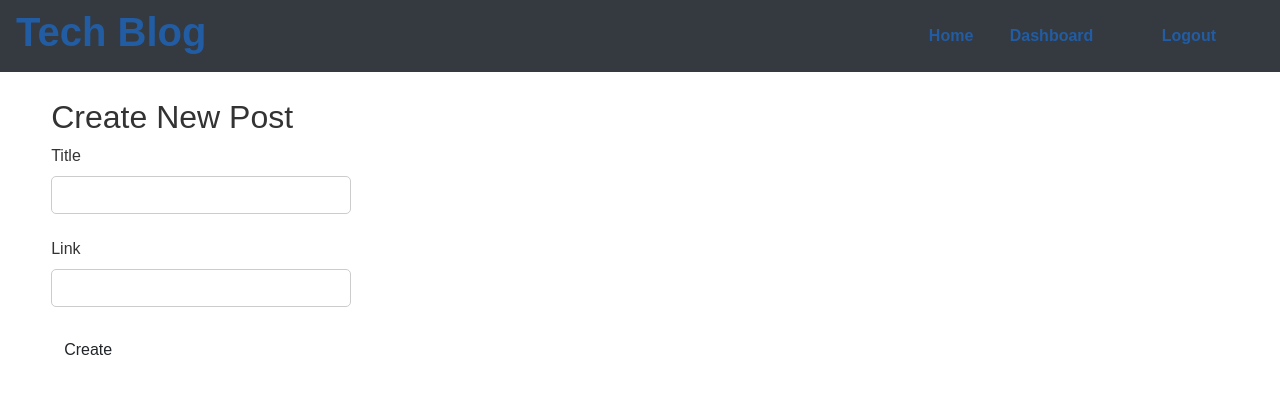
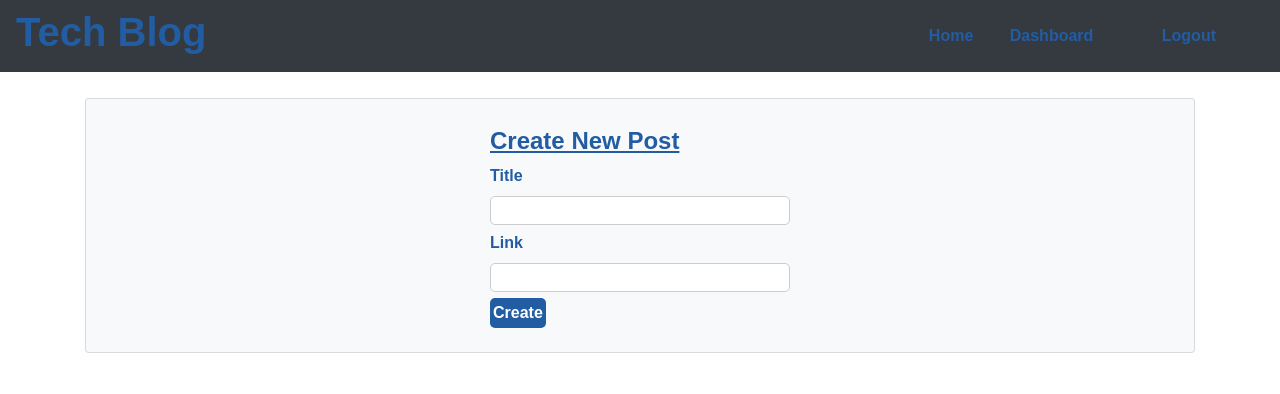
Before and after one commit to siwel20/tech-blog, a Node server app: page /dashboard in a window 1280 px wide. Shown: the top 394 px of the page. Run offline with Node 20, Linux system fonts and the light colour scheme; a user stored in the database is signed in; data that the repository does not hold is empty; some libraries are stand-ins or nearby versions.

Commit message:
updated dashboard style

```diff
--- a/views/dashboard.handlebars
+++ b/views/dashboard.handlebars
@@ -1,31 +1,44 @@
+<div class="container">
+  <div class="card bg-light width: 100%;">
+    <div class="mx-4 my-4 mx-auto">
       <section>
-    <h2>Create New Post</h2>
-
+        <div class="title-signup">Create New Post</div>
         <form class="new-post-form">
           <div>
-            <label for="post-title">Title</label>
+            <label class="title" for="post-title">Title</label>
             <input type="text" id="post-title" name="post-title" />
           </div>
           <div>
-            <label for="post-url">Link</label>
+            <label class="title" for="post-url">Link</label>
             <input id="post-url" name="post-url" />
           </div>
-        <button type="submit" class="btn">Create</button>
+          <button type="submit">Create</button>
         </form>
       </section>
+    </div>
+  </div>
+</div>
+
 
 {{#if posts.length}}
+<div class="container">
+  <div class="card bg-light width: 100%;">
+    <div class="mx-4 my-4 mx-auto">
       <section>
-  <h2>Your Posts</h2>
+        <div class="title-signup">Your Posts</div>
         <ol>
           {{#each posts as |post|}}
           <li>
             {{> post-info post}}
+            <br>
             <a href="/dashboard/edit/{{post.id}}" class="edit-link">Edit post</a>
           </li>
           {{/each}}
         </ol>
       </section>
+    </div>
+  </div>
+</div>
 {{/if}}
 
 <script src="/javascript/add-post.js"></script>
```
Lines whose indentation alone changed are shown as unchanged.
